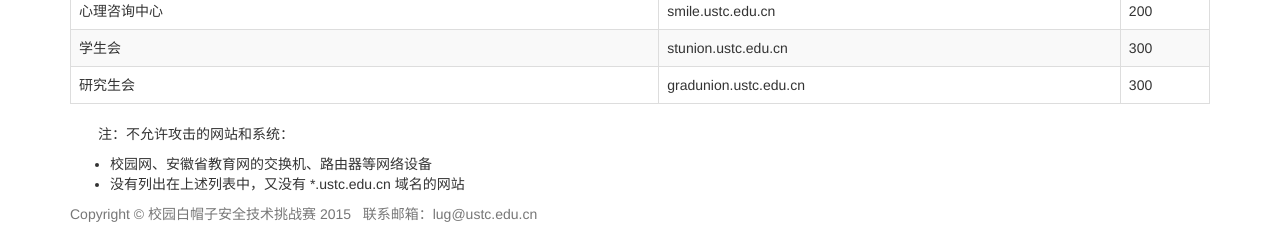
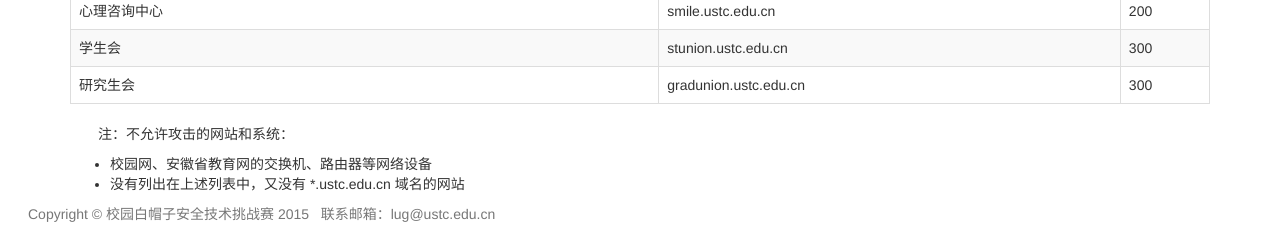
Before and after one commit to bojieli/whitehat, a PHP site: page /rule.php in a window 1280 px wide. Shown: the part 3183-3417 px from the top of the page. Run offline with PHP 8.4, Linux system fonts and the light colour scheme.

Commit message:
fix footer style

```diff
--- a/www/footer.php
+++ b/www/footer.php
@@ -1,6 +1,6 @@
 <div>
-  <div class="container">
+  <p>
     <span class="text-muted">Copyright &copy; 校园白帽子安全技术挑战赛 2015</span>&nbsp;&nbsp;
     <span class="text-muted">联系邮箱：lug@ustc.edu.cn</span>
-  </div>
+  </p>
 </div>
```
